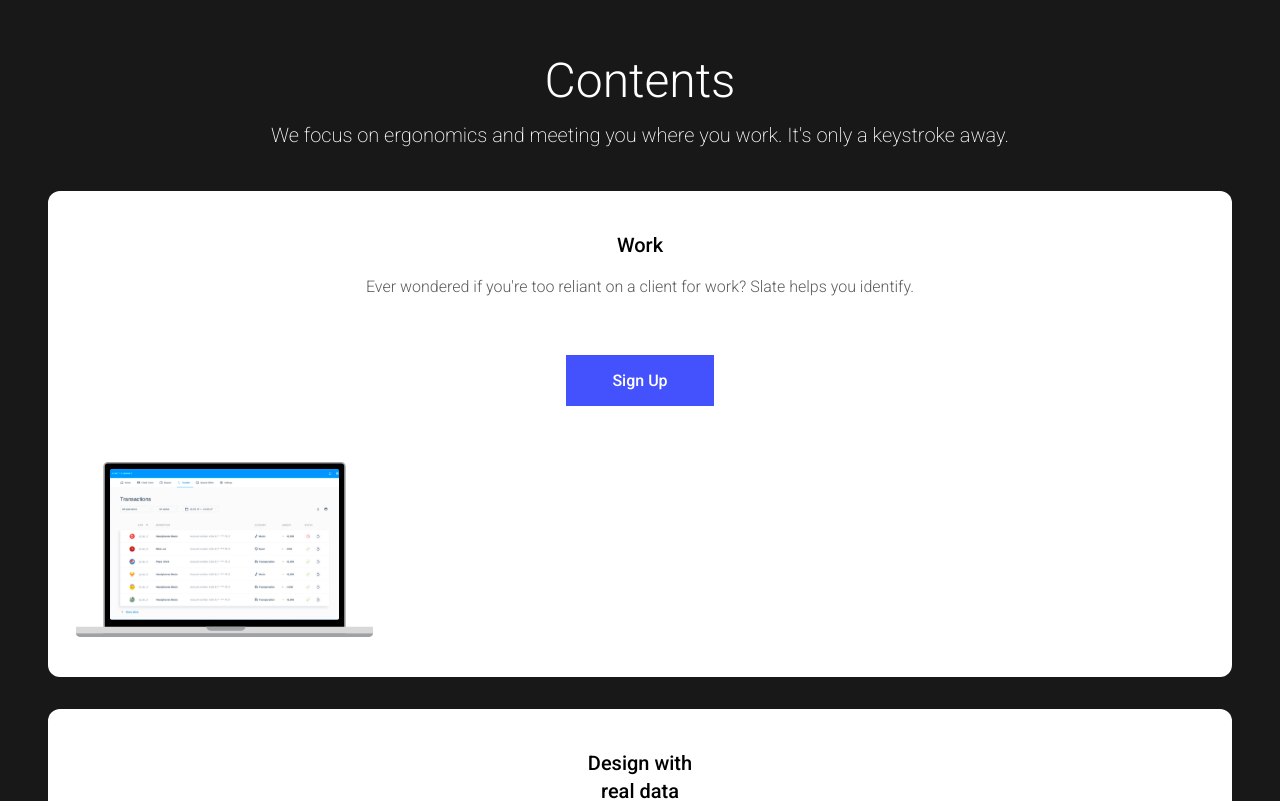
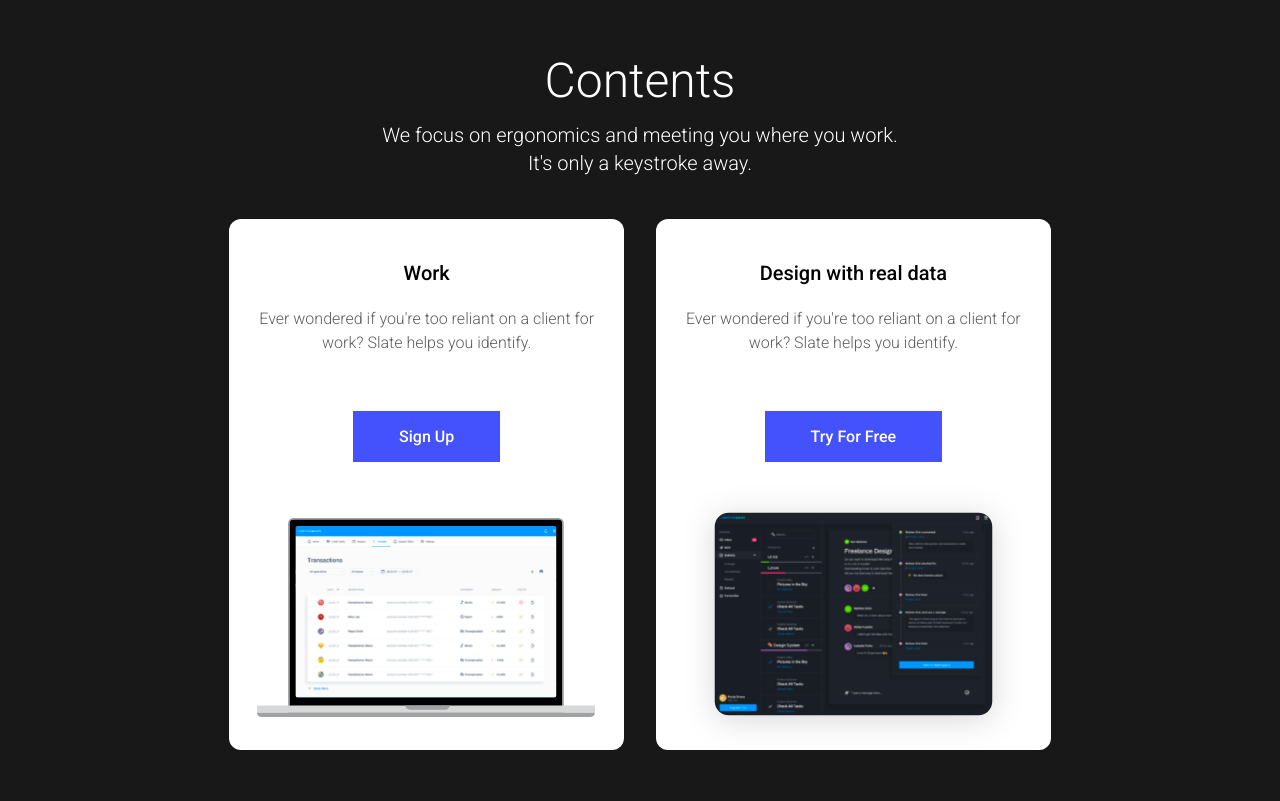
Before and after one commit to vianarafaa/Frontend-Test---ADAC-Softwares, a React (Vite) app: page / in a window 1280 px wide. Shown: the part 2620-3421 px from the top of the page. Built offline with nearby package versions, Linux system fonts and the light colour scheme.

Commit message:
style: add responsivity to the contents section

```diff
--- a/src/components/Contents.jsx
+++ b/src/components/Contents.jsx
@@ -4,25 +4,26 @@ export default function Contents() {
             <div class="flex text-center flex-col pt-36 px-12">
                 <div class="contents-texts">
                     <h1 class="text-5xl pb-4 font-light">Contents</h1>
-                    <p class="text-xl font-extralight">
-                        We focus on ergonomics and meeting you where you work. It's only a keystroke away.
+                    <p class="text-xl font-light">
+                        We focus on ergonomics and meeting you where you work.
+                        <br /> It's only a keystroke away.
                     </p>
                 </div>
-                <div class="contents-cards flex flex-col gap-8">
-                    <div class="contents-card px-7 py-10 rounded-xl">
-                        <h2 class="font-medium text-xl pb-4">Work</h2>
+                <div class="contents-cards flex flex-col gap-8 lg:flex-row lg:justify-center">
+                    <div class="contents-card px-7 py-10 rounded-xl lg:flex lg:flex-col lg:w-2/6 lg:py-0 lg:pt-10">
+                        <h2 class="font-medium text-xl pb-4 lg:pb-5">Work</h2>
                         <p class="font-light pb-14">Ever wondered if you're too reliant on a client for work? Slate helps you identify.</p>
-                        <button class="card-btn font-medium">Sign Up</button>
+                        <button class="card-btn font-medium lg:self-center">Sign Up</button>
                         <img src="/contents/macbook.svg" alt="Transactions screen" class="pt-14" />
                     </div>
-                    <div class="contents-card px-7 py-10 rounded-xl">
-                        <h2 class="font-medium text-xl pb-4">
-                            Design with <br />
+                    <div class="contents-card px-7 py-10 rounded-xl lg:w-2/6 lg:flex lg:flex-col lg:py-0 lg:pt-10">
+                        <h2 class="font-medium text-xl pb-4 lg:pb-5">
+                            Design with <br class="lg:hidden" />
                             real data
                         </h2>
                         <p class="font-light pb-14">Ever wondered if you're too reliant on a client for work? Slate helps you identify.</p>
-                        <button class="card-btn font-medium">Try For Free</button>
-                        <img src="/contents/board.svg" alt="Transactions screen" class="pt-14" />
+                        <button class="card-btn font-medium lg:self-center">Try For Free</button>
+                        <img src="/contents/board.svg" alt="Transactions screen" class="pt-14 lg:pt-6" />
                     </div>
                 </div>
             </div>
```
